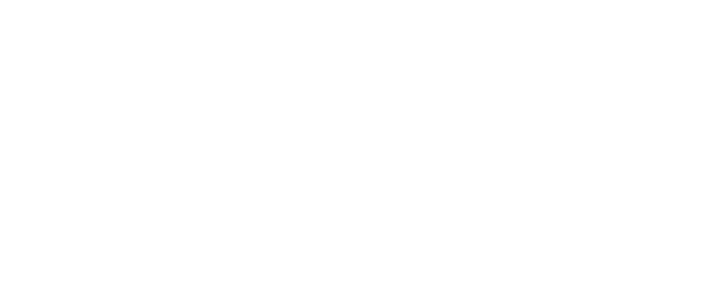
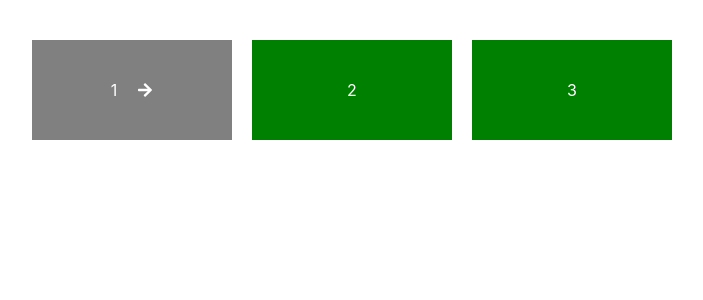
Before and after one commit to priyanka807/react-questions, a React (Create React App) app: page / in a window 1280 px wide. Shown: the top 300 px of the page, without its empty margins (288-991 px from the left). Built offline with nearby package versions, Linux system fonts and the light colour scheme.

Commit message:
added infinitive ballers

```diff
--- a/package.json
+++ b/package.json
@@ -9,6 +9,7 @@
     "cra-template": "1.2.0",
     "react": "^19.0.0",
     "react-dom": "^19.0.0",
+    "react-icons": "^5.4.0",
     "react-router-dom": "^7.1.1",
     "react-scripts": "5.0.1",
     "web-vitals": "^4.2.4"
--- a/public/index.html
+++ b/public/index.html
@@ -25,6 +25,8 @@
       Learn how to configure a non-root public URL by running `npm run build`.
     -->
     <title>React App</title>
+    <!-- <link rel="stylesheet" href="https://cdnjs.cloudflare.com/ajax/libs/font-awesome/6.7.2/css/all.min.css" integrity="sha512-Evv84Mr4kqVGRNSgIGL/F/aIDqQb7xQ2vcrdIwxfjThSH8CSR7PBEakCr51Ck+w+/U6swU2Im1vVX0SVk9ABhg==" crossorigin="anonymous" referrerpolicy="no-referrer" />  </body> -->
+
   </head>
   <body>
     <noscript>You need to enable JavaScript to run this app.</noscript>
@@ -39,6 +41,5 @@
       To begin the development, run `npm start` or `yarn start`.
       To create a production bundle, use `npm run build` or `yarn build`.
     -->
-    <script src="https://kit.fontawesome.com/df8f44298a.js" crossorigin="anonymous" defer></script>
-  </body>
+    <!-- <script src="https://kit.fontawesome.com/df8f44298a.js" crossorigin="anonymous" defer></script> -->
 </html>
--- a/src/App.css
+++ b/src/App.css
@@ -36,3 +36,17 @@
     transform: rotate(360deg);
   }
 }
+.box{
+  display: flex;
+  justify-content: center;
+  align-items: center;
+  color: #ffffff;
+}
+.gray_background{
+  background: gray;
+
+}
+.green_background{
+  background: green;
+
+}
--- a/src/App.js
+++ b/src/App.js
@@ -1,7 +1,6 @@
 import logo from './logo.svg';
-import './App.css';
+
 import Startresetpause from './startpausestop/startresetstop';
-import Infintiveballer from './infintiveballer/infintiveballer';
 
 import Searchdata from './searchdata/searchdata';
 import Pagination from './pagination/pagination';
@@ -16,6 +15,7 @@
 import SwapList from './swapList/swapList';
 import SelectfavourteGameAndMovie from './selectfavourteGameAndMovie/selectfavourteGameAndMovie';
 import UseTransitionHooks from './hooks/useTransitionHooks';
+import Infintiveballer from './infintiveballer1/infintiveballer';
 
 
 function App() {
@@ -35,7 +35,7 @@
 {/* <DeleteCheckboxCondition/> */}
 {/* <SwapList/> */}
 {/* <SelectfavourteGameAndMovie/> */}
-
+<Infintiveballer/>
   </>
   );
 }
--- /dev/null
+++ b/src/infintiveballer1/infintiveballer.jsx
@@ -0,0 +1,40 @@
+import React, { useState,useEffect } from 'react'
+import '../App.css'
+import { FaArrowRight } from "react-icons/fa";
+import { CiSearch } from "react-icons/ci";
+const Infintiveballer = () => {
+    const [currentBox,setCurrentBox] = useState(0)
+    const [isClick,setIsClick] = useState(false)
+    const itemLength = 3
+    useEffect(()=>{
+        let interval ;
+        if(isClick) {
+        interval =     setInterval(()=>{
+                setCurrentBox((prev)=>(prev+ 1 + 3)% itemLength)
+
+            },1000)
+
+        }
+
+      return ()=>clearInterval(interval)
+    },[isClick,currentBox])
+
+  return (
+    <div style={{display:"flex",justifyContent:"center",alignItems:"center",marginTop:"40px",gap:"20px"}}>
+
+{
+    [1,2,3].map((items,index)=>(
+        <>
+        <div onClick={()=>setIsClick(!isClick)} key={index} style={{width:"200px",height:"100px"}}  className={`box  ${currentBox===index?"gray_background":'green_background'}`}>
+            {/* {items} {currentBox===index&&<i class="fa-solid fa-arrow-right" style={{marginLeft:"20px"}}  ></i>} */}
+            {items} {currentBox===index&&<FaArrowRight style={{marginLeft:"20px"}}/>}
+
+        </div>
+        </>
+        ))
+}
+    </div>
+  )
+}
+
+export default Infintiveballer
```
Also changed, not shown: src/index.css (line endings or trailing spaces), 1 other file (tests, documents, lock files or other folders).
